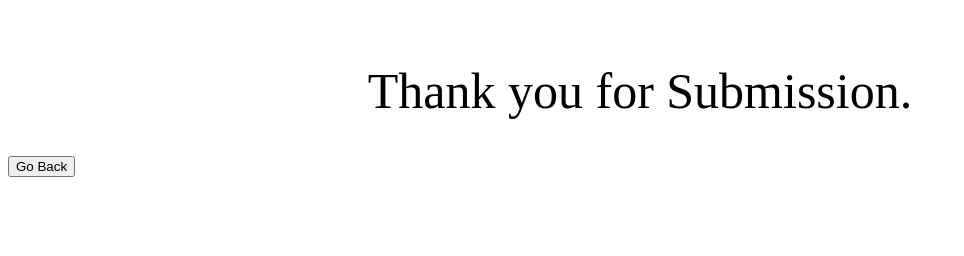
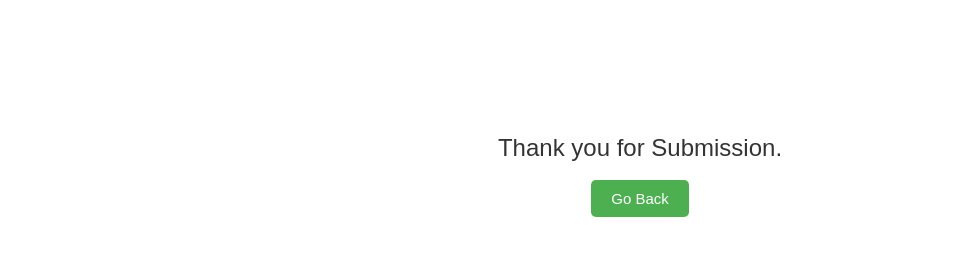
Before and after one commit to shamshuddin-khan/StudentDetails, a plain HTML site: page message.html in a window 1280 px wide. Shown: the whole page, without its empty margins (0-964 px from the left). Drawn offline with Linux system fonts and the light colour scheme.

Commit message:
Update message.html

```diff
--- a/message.html
+++ b/message.html
@@ -4,20 +4,42 @@
 
     <title>Message</title>
     <style>
-        center{
-            font-family: 'Times New Roman', Times, serif;
-            font-size: 50px;
-        }
+
+body {
+    font-family: Arial, sans-serif;
+    text-align: center;
+}
+
+center {
+    font-size: 24px;
+    color: #333;
+}
+
+button {
+    background-color: #4CAF50;
+    color: white;
+    padding: 10px 20px;
+    border: none;
+    border-radius: 5px;
+    cursor: pointer;
+    font-size: 15px;
+}
+
+button:hover {
+    background-color: #45a049;
+}
+
+
     </style>
 </head>
 <body>
 
 
-    <br><br><br>
+    <br><br><br><br><br><br><br>
     <center>Thank you for Submission.</center>
-    <!-- <center>---------------------------------------</center> -->
 
-    <br><br>
+    <br>
+
     <button onclick="window.history.back();">  Go Back</button>
 
 
```
